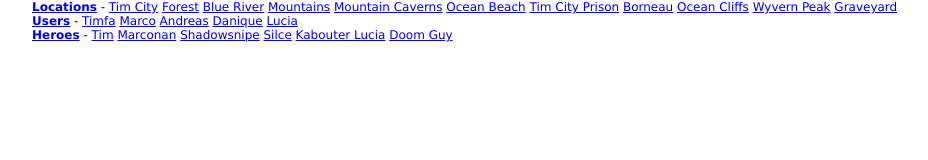
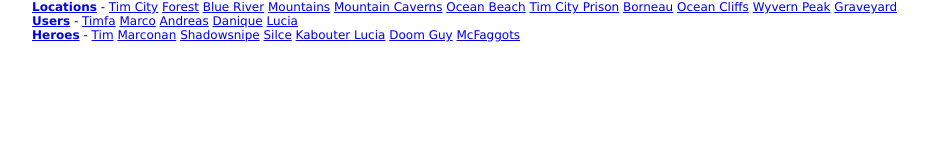
Before and after one commit to Master2112/HeroManagerUI, a website: page index.html in a window 1280 px wide. Shown: the whole page, without its empty margins (108-1036 px from the left). Drawn offline with Linux system fonts and the light colour scheme; files that its build step writes are made by us from their sources; files whose address does not match are found by name.

Commit message:
Added new hero URL

```diff
--- a/index.html
+++ b/index.html
@@ -35,6 +35,7 @@
         <a href="#" data-id="4">Silce</a>
         <a href="#" data-id="5">Kabouter Lucia</a>
         <a href="#" data-id="6">Doom Guy</a>
+        <a href="#" data-id="7">McFaggots</a>
     </div><br><br>
 	<div id="displayBox"></div>
     <div id="locations-matches">
```
